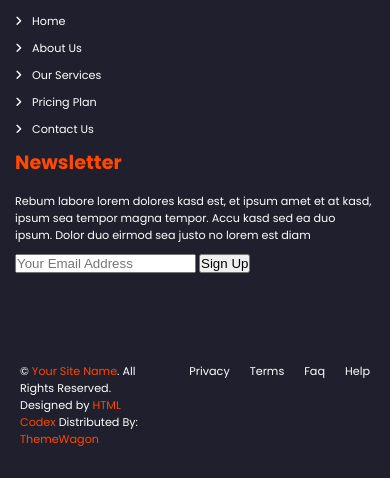
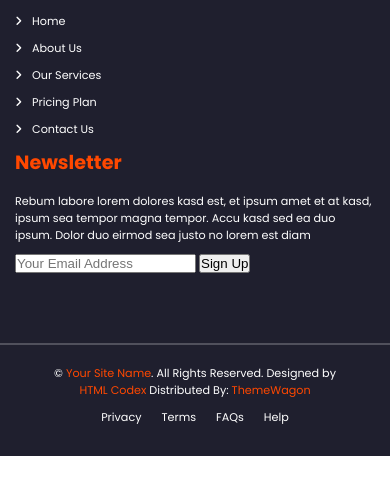
Before and after one commit to flaviare1s/faster-landing-page, a plain HTML site: page index.html in a window 390 px wide. Shown: the part 1157-1635 px from the top of the page. After the commit the page ends 1613 px from the top, so only its background shows below. Drawn offline with Linux system fonts and the light colour scheme.

Commit message:
style: continua estilização do footer

```diff
--- a/css/style.css
+++ b/css/style.css
@@ -9,6 +9,14 @@
     margin: 0;
     padding: 0;
     box-sizing: border-box;
+  }
+
+  body {
+  font-family: var(--font-family-poppins);
+  display: flex;
+  flex-direction: column;
+  justify-content: center;
+  align-items: center;
   }
 
   .container h4{
@@ -56,13 +64,7 @@
     color: var(--primary);
   }
 
-body {
-  font-family: var(--font-family-poppins);
-  display: flex;
-  flex-direction: column;
-  justify-content: center;
-  align-items: center;
-}
+/* Estilo do footer */
 
 #footer {
   background-color: var(--dark);
@@ -87,6 +89,10 @@ body {
 
 .footer-link:hover {
   text-decoration: underline;
+}
+
+#footer hr {
+  border: 1px solid rgba(255, 255, 255, 0.219);
 }
 
 .copyright-link {
@@ -128,5 +134,17 @@ body {
   .footer-grid {
   grid-template-columns: 1fr;
   padding: 70px 15px;
+  }
+
+  .copyright-section {
+    flex-direction: column;
+    align-items: center;
+    justify-content: center;
+    padding: 20px 50px;
+  }
+
+  .copyright p {
+    width: 100%;
+  text-align: center;
+  }
 }
-}
--- a/index.html
+++ b/index.html
@@ -112,6 +112,7 @@
         <button>Sign Up</button>
       </div>
     </section>
+    <hr>
     <section class="copyright-section">
       <div class="copyright">
         <p>
@@ -126,7 +127,7 @@
         <ul class="copyright-list">
           <li><a class="footer-link" href="#">Privacy</a></li>
           <li><a class="footer-link" href="#">Terms</a></li>
-          <li><a class="footer-link" href="#">Faq</a></li>
+          <li><a class="footer-link" href="#">FAQs</a></li>
           <li><a class="footer-link" href="#">Help</a></li>
         </ul>
       </nav>
```
